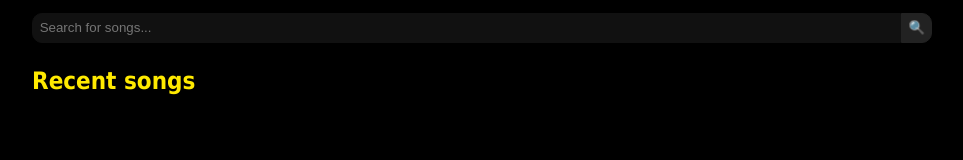
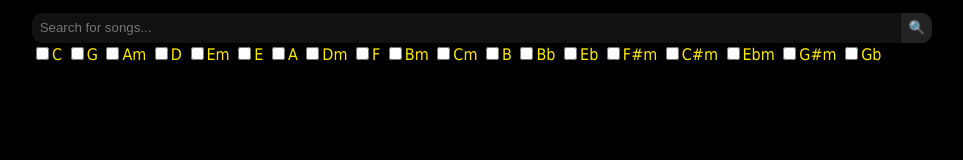
Before and after one commit to Timendus/pick, a website: page index.html in a window 1280 px wide. Shown: the whole page, without its empty margins (158-1121 px from the left). Drawn offline with Linux system fonts and the light colour scheme.

Commit message:
Begin of chords search

```diff
--- a/index.html
+++ b/index.html
@@ -58,6 +58,27 @@
                aria-label="Search through song content" />
         <button class="search-button" type="submit">🔍</button>
       </form>
+      <form>
+        <input id="C" type="checkbox" name="chords"/><label for="C">C</label>
+        <input id="G" type="checkbox" name="chords"/><label for="G">G</label>
+        <input id="Am" type="checkbox" name="chords"/><label for="Am">Am</label>
+        <input id="D" type="checkbox" name="chords"/><label for="D">D</label>
+        <input id="Em" type="checkbox" name="chords"/><label for="Em">Em</label>
+        <input id="E" type="checkbox" name="chords"/><label for="E">E</label>
+        <input id="A" type="checkbox" name="chords"/><label for="A">A</label>
+        <input id="Dm" type="checkbox" name="chords"/><label for="Dm">Dm</label>
+        <input id="F" type="checkbox" name="chords"/><label for="F">F</label>
+        <input id="Bm" type="checkbox" name="chords"/><label for="Bm">Bm</label>
+        <input id="Cm" type="checkbox" name="chords"/><label for="Cm">Cm</label>
+        <input id="B" type="checkbox" name="chords"/><label for="B">B</label>
+        <input id="Bb" type="checkbox" name="chords"/><label for="Bb">Bb</label>
+        <input id="Eb" type="checkbox" name="chords"/><label for="Eb">Eb</label>
+        <input id="F#m" type="checkbox" name="chords"/><label for="F#m">F#m</label>
+        <input id="C#m" type="checkbox" name="chords"/><label for="C#m">C#m</label>
+        <input id="Ebm" type="checkbox" name="chords"/><label for="Ebm">Ebm</label>
+        <input id="G#m" type="checkbox" name="chords"/><label for="G#m">G#m</label>
+        <input id="Gb" type="checkbox" name="chords"/><label for="Gb">Gb</label>
+      </form>
       <h1></h1>
       <ul id="song-list"></ul>
     </section>
--- a/pick-magic.js
+++ b/pick-magic.js
@@ -70,6 +70,10 @@ window.addEventListener('load', function() {
   }
 
   // Displaying lists of sings
+  function searchChords(){
+      var checkedBoxes = document.querySelectorAll('input[name=chords]:checked');
+      console.log(checkedBoxes)
+  }
 
   function renderHistory() {
       var songHistory = JSON.parse(localStorage.getItem('songHistory') || "[]");
@@ -127,9 +131,9 @@ window.addEventListener('load', function() {
       selectPage('list-page');
     });
   });
+  document.getElementsByName('chords').addEventListener('click', searchChords);
 
   renderHistory();
-
 });
 
 // Load and register pre-caching Service Worker
```
Lines whose indentation alone changed are shown as unchanged.
